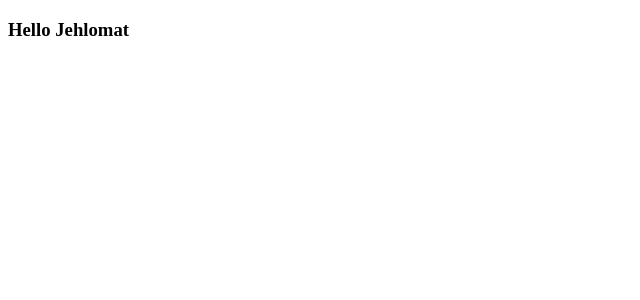
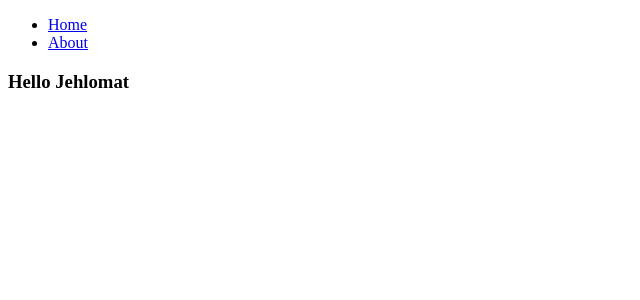
Before and after one commit to cesko-digital/jehlomat, a React app in the folder web-jehlomat/: page / in a window 1280 px wide. Shown: the top 300 px of the page, without its empty margins (0-640 px from the left). Built offline with nearby package versions, Linux system fonts and the light colour scheme.

Commit message:
added basic router navigation

```diff
--- a/web-jehlomat/package.json
+++ b/web-jehlomat/package.json
@@ -20,7 +20,7 @@
     ]
   },
   "scripts": {
-    "start": "webpack-dev-server --mode=development --open --hot",
+    "start": "webpack-dev-server --mode=development --open --hot --history-api-fallback",
     "build": "webpack --mode=production",
     "test": "jest"
   },
@@ -42,6 +42,7 @@
     "@types/jest": "^27.0.2",
     "@types/react": "^17.0.25",
     "@types/react-dom": "^17.0.9",
+    "@types/react-router-dom": "^5.3.0",
     "babel-loader": "^8.2.2",
     "css-loader": "^6.3.0",
     "enzyme": "^3.11.0",
--- a/web-jehlomat/src/App/App.tsx
+++ b/web-jehlomat/src/App/App.tsx
@@ -1,8 +1,13 @@
 import React from 'react';
+import Navigation from '../Components/Navigation';
 
 const HelloJehlomat = () => {
   return (
+    <>
+      <Navigation />
       <h3>Hello Jehlomat</h3>
+    </>
+
   );
 };
 
--- /dev/null
+++ b/web-jehlomat/src/Components/Navigation.tsx
@@ -0,0 +1,21 @@
+import React from "react";
+import {
+  Link
+} from "react-router-dom";
+
+export default function Navigation() {
+  return (
+      <div>
+        <nav>
+          <ul>
+            <li>
+              <Link to="/">Home</Link>
+            </li>
+            <li>
+              <Link to="/about">About</Link>
+            </li>
+          </ul>
+        </nav>
+      </div>
+  );
+}
--- a/web-jehlomat/src/index.tsx
+++ b/web-jehlomat/src/index.tsx
@@ -1,10 +1,26 @@
 import React from "react";
 import ReactDOM from "react-dom";
+import {
+  BrowserRouter as Router,
+  Switch,
+  Route,
+  Link
+} from "react-router-dom";
+
 import App from "./App/App";
 
 ReactDOM.render(
   <React.StrictMode>
-    <App />
+    <Router>
+      <Switch>
+        <Route path="/about">
+          <div><h1>About</h1></div>
+        </Route>
+        <Route path="/">
+          <App />
+        </Route>
+      </Switch>
+    </Router>
   </React.StrictMode>,
   document.getElementById("root")
 );
```
Also changed, not shown: 2 other files (tests, documents, lock files or other folders).
